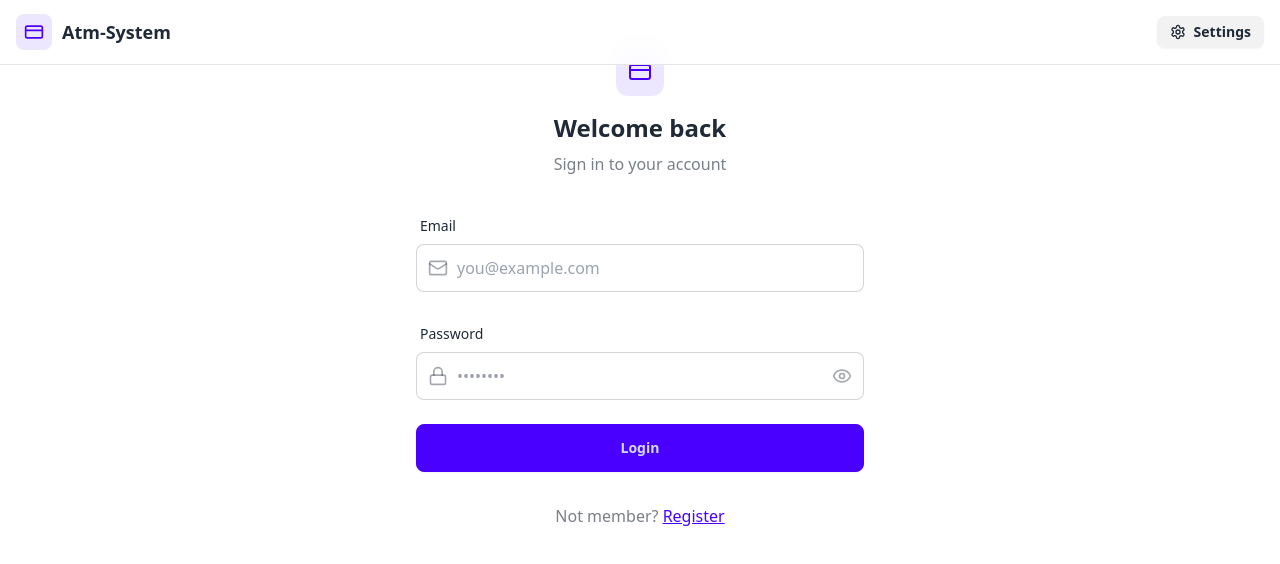
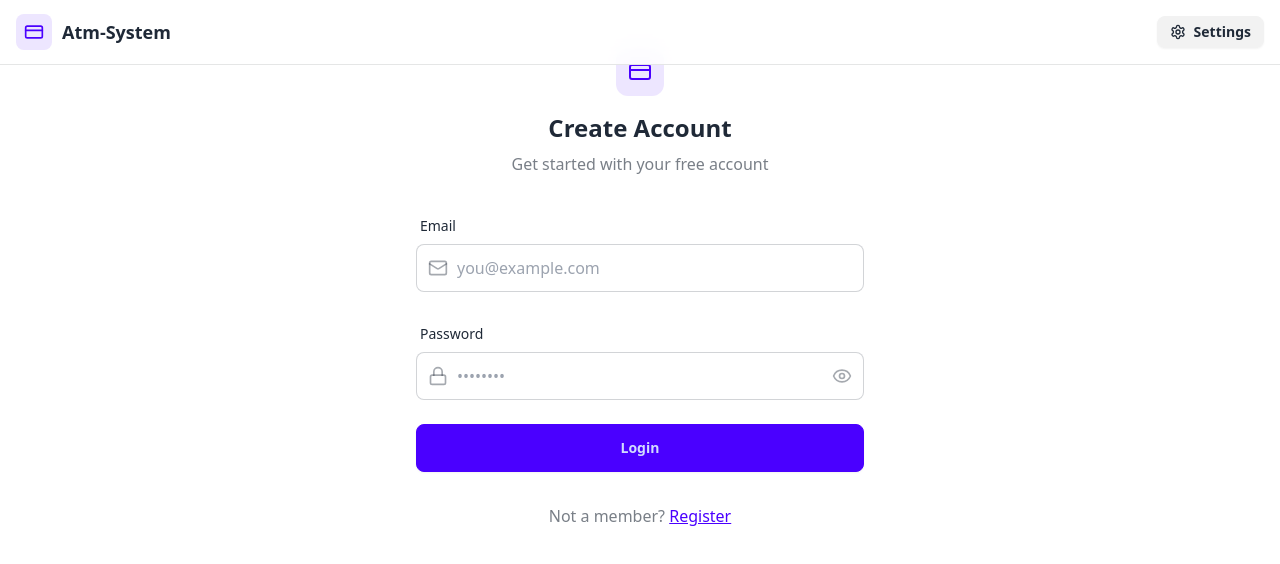
Before and after one commit to chirag-soni23/ATM-Machine, a React (Vite) app in the folder Frontend/: page /login in a window 1280 px wide. Shown: the top 564 px of the page. Built offline with nearby package versions, Linux system fonts and the light colour scheme; no server answers.

Commit message:
atm-machine

```diff
--- a/Frontend/src/pages/Login.jsx
+++ b/Frontend/src/pages/Login.jsx
@@ -1,12 +1,18 @@
 import { useState } from "react";
-import { CreditCard, Eye, EyeOff, Loader2, Lock, Mail, MessageSquare, User } from "lucide-react";
-import { Link } from "react-router-dom";
-import toast from "react-hot-toast";
+import { CreditCard, Eye, EyeOff, Loader2, Lock, Mail} from "lucide-react";
+import { Link, useNavigate } from "react-router-dom";
+import { UserData } from "../context/UserContext";
 
 const Login = () => {
   const [showPassword, setShowPassword] = useState(false);
+  const [email, setEmail] = useState("");
+  const [password, setPassword] = useState("");
+  const { loginUser, btnLoading } = UserData();
+  const navigate = useNavigate();
+
   const handleSubmit = (e) => {
     e.preventDefault();
+    loginUser(email, password, navigate);
   };
 
   return (
@@ -22,8 +28,8 @@ const Login = () => {
               >
                 <CreditCard className="size-6 text-primary" />
               </div>
-              <h1 className="text-2xl font-bold mt-2">Welcome back</h1>
-              <p className="text-base-content/60">Sign in to your account</p>
+              <h1 className="text-2xl font-bold mt-2">Create Account</h1>
+              <p className="text-base-content/60">Get started with your free account</p>
             </div>
           </div>
 
@@ -40,6 +46,10 @@ const Login = () => {
                   type="email"
                   className={`input input-bordered w-full pl-10`}
                   placeholder="you@example.com"
+                  value={email}
+                  onChange={(e) => {
+                    setEmail(e.target.value);
+                  }}
                 />
               </div>
             </div>
@@ -56,6 +66,10 @@ const Login = () => {
                   type={showPassword ? "text" : "password"}
                   className={`input input-bordered w-full pl-10`}
                   placeholder="••••••••"
+                  value={password}
+                  onChange={(e) => {
+                    setPassword(e.target.value);
+                  }}
                 />
                 <button
                   type="button"
@@ -71,14 +85,14 @@ const Login = () => {
               </div>
             </div>
 
-            <button type="submit" className="btn btn-primary w-full">
-             Login
+            <button disabled={btnLoading} type="submit" className="btn btn-primary w-full">
+              {btnLoading ? <Loader2/> : "Login"}
             </button>
           </form>
 
           <div className="text-center">
             <p className="text-base-content/60">
-              Not member?{" "}
+              Not a member?{" "}
               <Link to="/register" className="link link-primary">
                 Register
               </Link>
@@ -89,4 +103,5 @@ const Login = () => {
     </div>
   );
 };
+
 export default Login;
```
